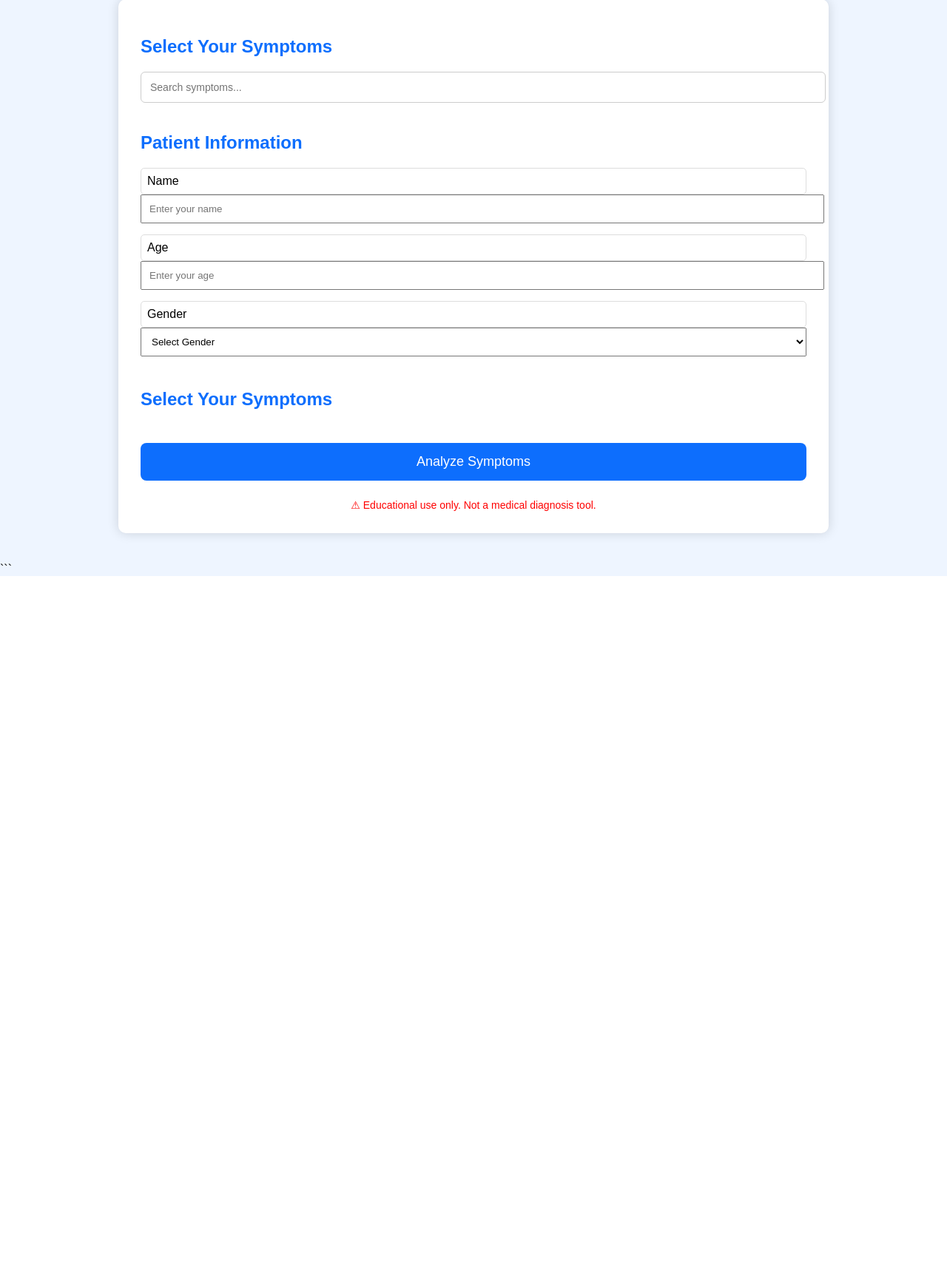
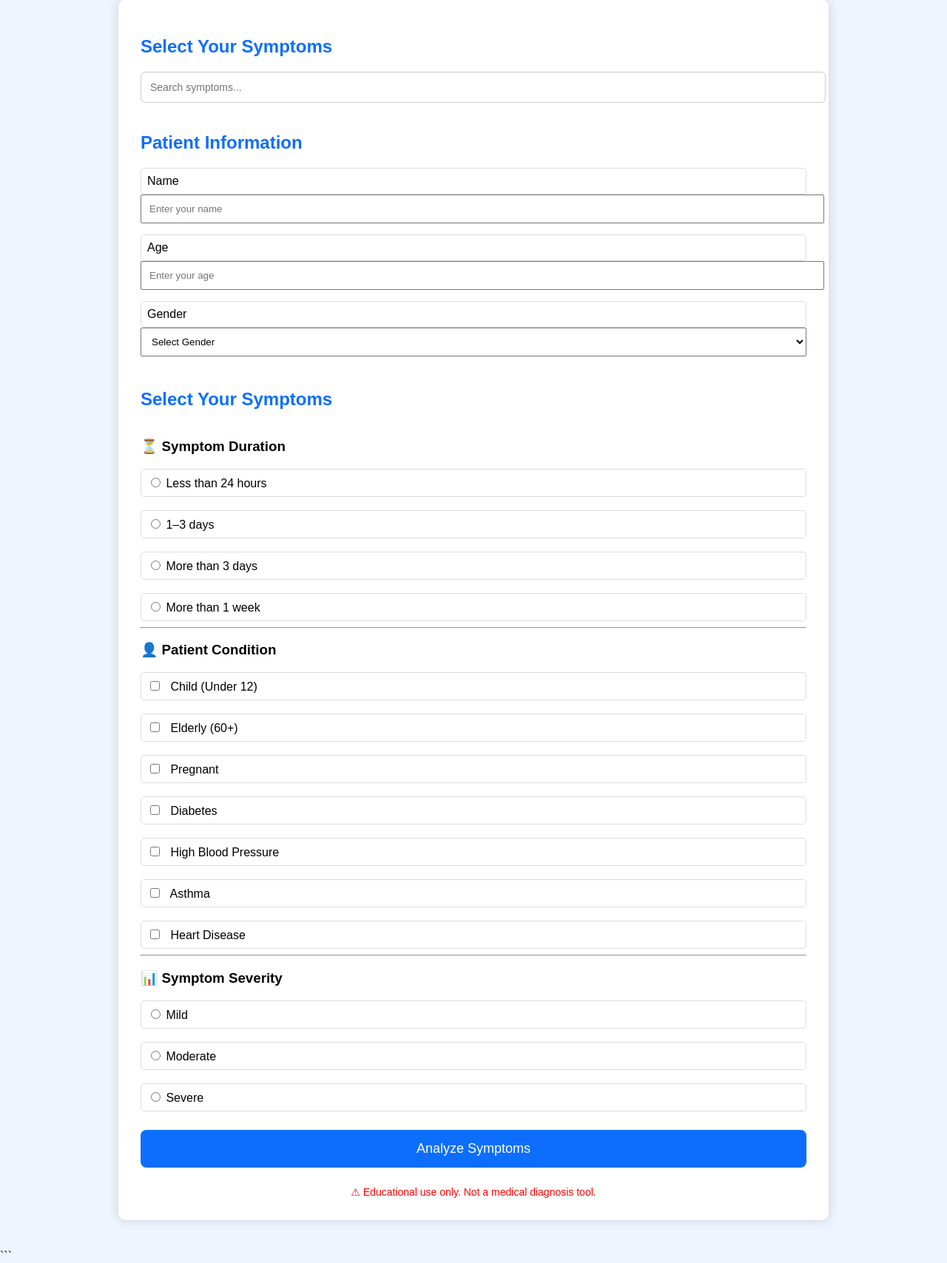
Before and after one commit to ravithipirisetti/HealthAI, a Flask app: page / in a window 1280 px wide. Shown: the part 195-1903 px from the top of the page at 74% size. Before the commit the page ends 974 px from the top, so only its background shows below. Run offline with Flask 3, Linux system fonts and the light colour scheme; parts of the project's set-up code (start-up, migrations or seed data) failed here and were passed over.

Commit message:
Added PDF report, emergency alerts, top 3 predictions

```diff
--- a/app.py
+++ b/app.py
@@ -1,14 +1,22 @@
 from flask import Flask, render_template, request
 import firebase_admin
 from firebase_admin import credentials, db
+from flask import send_file
+from reportlab.platypus import SimpleDocTemplate, Paragraph
+from reportlab.lib.styles import getSampleStyleSheet
 
 app = Flask(__name__)
 
 import os
 import json
 
-cred_dict = json.loads(os.environ["FIREBASE_CREDENTIALS"])
-cred = credentials.Certificate(cred_dict)
+if "FIREBASE_CREDENTIALS" in os.environ:
+    # Running on Render
+    cred_dict = json.loads(os.environ["FIREBASE_CREDENTIALS"])
+    cred = credentials.Certificate(cred_dict)
+else:
+    # Running locally
+    cred = credentials.Certificate("healthai-51bd6-firebase-adminsdk-fbsvc-735ef6ec25.json")
 
 firebase_admin.initialize_app(cred, {
     "databaseURL": "https://healthai-51bd6-default-rtdb.asia-southeast1.firebasedatabase.app/"
@@ -17,13 +25,27 @@ firebase_admin.initialize_app(cred, {
 ref = db.reference("diseases")
 DISEASES = ref.get()
 
+latest_report = {}
 
 @app.route("/", methods=["GET", "POST"])
 def home():
     symptoms = sorted({s for d in DISEASES for s in d["symptoms"]})
 
     if request.method == "POST":
+
         selected = request.form.getlist("symptoms")
+        emergency_symptoms = [
+    "chest pain",
+    "shortness of breath",
+    "coughing blood",
+    "unconsciousness",
+    "seizure"
+]
+
+        emergency = any(symptom in selected for symptom in emergency_symptoms)
+        duration = request.form.get("duration")
+        conditions = request.form.getlist("condition")
+        severity = request.form.get("severity")
 
         name = request.form["name"]
         age = request.form["age"]
@@ -40,12 +62,43 @@ def home():
 
                 score = int(((coverage + precision) / 2) * 100)
 
+                # Improve prediction
+                if duration == "more_3_days":
+                    score += 5
+                elif duration == "more_week":
+                    score += 10
+
+                if severity == "moderate":
+                    score += 5
+                elif severity == "severe":
+                    score += 10
+
+                if "elderly" in conditions:
+                    score += 5
+
+                if "pregnant" in conditions:
+                    score += 5
+
+                score = min(score, 100)
+
                 results.append({
                     "name": d["name"],
                     "score": score
                 })
 
-        results.sort(key=lambda x: x["score"], reverse=True)
+                results.sort(key=lambda x: x["score"], reverse=True)
+
+        global latest_report
+
+        latest_report = {
+            "name": name,
+            "age": age,
+            "gender": gender,
+            "symptoms": selected,
+            "results": results[:3],
+            "emergency": emergency
+        }
+
 
         history_ref = db.reference("patient_history")
 
@@ -53,11 +106,17 @@ def home():
             "age": age,
             "gender": gender,
             "symptoms": selected,
+            "duration": duration,
+            "conditions": conditions,
+            "severity": severity,
             "result": results[0]["name"] if results else "Unknown"
         })
 
-        return render_template("results.html", results=results)
-
+        return render_template(
+            "results.html",
+            results=results,
+            emergency=emergency
+        )
     return render_template("index.html", symptoms=symptoms)
 
 
@@ -68,6 +127,8 @@ def disease(name):
             return render_template("disease.html", disease=d)
 
     return "Disease not found"
+
+
 
 
 @app.route("/prevention/<name>")
@@ -87,6 +148,71 @@ def redflags(name):
 
     return "Disease not found"
 
+@app.route("/download-report")
+def download_report():
+
+    pdf = SimpleDocTemplate("HealthAI_Report.pdf")
+    styles = getSampleStyleSheet()
+
+    story = []
+
+    story.append(Paragraph("<b>HealthAI</b>", styles["Title"]))
+    story.append(Paragraph("AI Disease Prediction Report", styles["Heading2"]))
+    story.append(Paragraph("<br/>", styles["Normal"]))
+
+    story.append(Paragraph("<b>Patient Information</b>", styles["Heading2"]))
+    story.append(Paragraph(f"Name: {latest_report['name']}", styles["Normal"]))
+    story.append(Paragraph(f"Age: {latest_report['age']}", styles["Normal"]))
+    story.append(Paragraph(f"Gender: {latest_report['gender']}", styles["Normal"]))
+    story.append(Paragraph("<br/>", styles["Normal"]))
+
+    story.append(Paragraph("<b>Symptoms Selected</b>", styles["Heading2"]))
+
+    for symptom in latest_report["symptoms"]:
+        story.append(Paragraph(f"• {symptom}", styles["Normal"]))
+
+    story.append(Paragraph("<br/>", styles["Normal"]))
+
+    story.append(Paragraph("<b>Top 3 Predictions</b>", styles["Heading2"]))
+
+    for result in latest_report["results"]:
+        story.append(
+            Paragraph(
+                f"{result['name']} - {result['score']}%",
+                styles["Normal"]
+            )
+        )
+
+    story.append(Paragraph("<br/>", styles["Normal"]))
+
+    if latest_report["emergency"]:
+        story.append(
+            Paragraph(
+                "<font color='red'><b>EMERGENCY WARNING</b></font>",
+                styles["Heading2"]
+            )
+        )
+        story.append(
+            Paragraph(
+                "Seek immediate medical attention.",
+                styles["Normal"]
+            )
+        )
+
+    story.append(Paragraph("<br/>", styles["Normal"]))
+    story.append(
+        Paragraph(
+            "This report is generated for educational purposes only.",
+            styles["Italic"]
+        )
+    )
+
+    pdf.build(story)
+
+    return send_file(
+        "HealthAI_Report.pdf",
+        as_attachment=True
+    )
 
 if __name__ == "__main__":
     app.run(debug=True)
--- a/templates/index.html
+++ b/templates/index.html
@@ -3,7 +3,7 @@
 <head>
     <meta charset="UTF-8">
     <meta name="viewport" content="width=device-width, initial-scale=1.0">
-    <title><title>HealthAI - AI Disease Prediction System</title>
+    <title>HealthAI - AI Disease Prediction System</title>
     <meta name="description" content="HealthAI is an AI-powered disease prediction system that predicts possible diseases based on symptoms and provides prevention, risk factors, and red flag information.">
 
     <meta name="google-site-verification" content="dJGvr4y-sOYJFEF-fy1fuppsv3aUOWPb67vXzhVImLE" />
@@ -151,6 +151,32 @@
             </label>
             {% endfor %}
         </div>
+        <h3>⏳ Symptom Duration</h3>
+
+<label><input type="radio" name="duration" value="less_24" required> Less than 24 hours</label><br>
+<label><input type="radio" name="duration" value="1_3_days"> 1–3 days</label><br>
+<label><input type="radio" name="duration" value="more_3_days"> More than 3 days</label><br>
+<label><input type="radio" name="duration" value="more_week"> More than 1 week</label>
+
+<hr>
+
+<h3>👤 Patient Condition</h3>
+
+<label><input type="checkbox" name="condition" value="child"> Child (Under 12)</label><br>
+<label><input type="checkbox" name="condition" value="elderly"> Elderly (60+)</label><br>
+<label><input type="checkbox" name="condition" value="pregnant"> Pregnant</label><br>
+<label><input type="checkbox" name="condition" value="diabetes"> Diabetes</label><br>
+<label><input type="checkbox" name="condition" value="bp"> High Blood Pressure</label><br>
+<label><input type="checkbox" name="condition" value="asthma"> Asthma</label><br>
+<label><input type="checkbox" name="condition" value="heart"> Heart Disease</label>
+
+<hr>
+
+<h3>📊 Symptom Severity</h3>
+
+<label><input type="radio" name="severity" value="mild" required> Mild</label><br>
+<label><input type="radio" name="severity" value="moderate"> Moderate</label><br>
+<label><input type="radio" name="severity" value="severe"> Severe</label>
 
         <button type="submit">Analyze Symptoms</button>
     </form>
```
Also changed, not shown: templates/results.html (+80 -2 lines), 1 other file.
